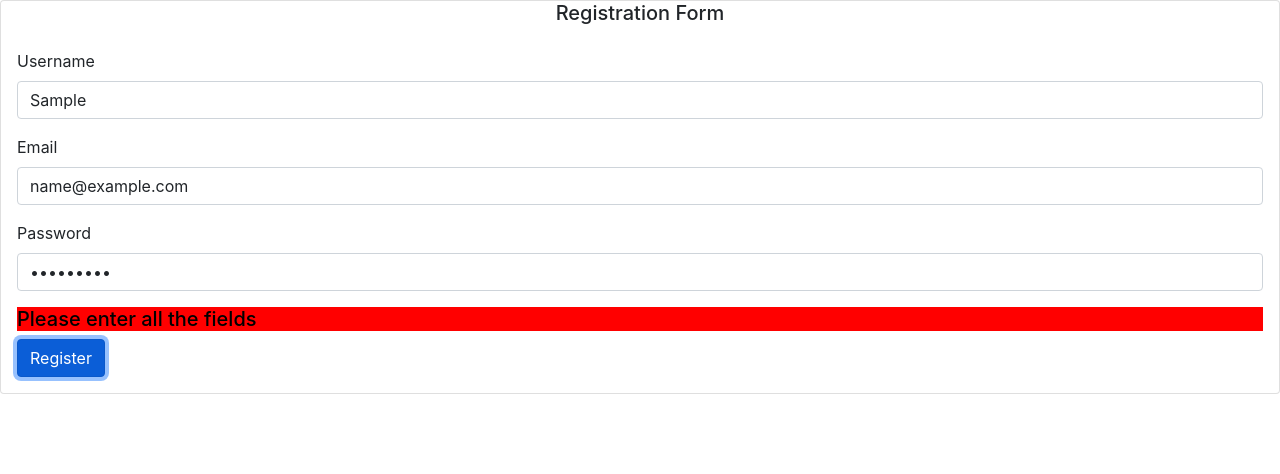
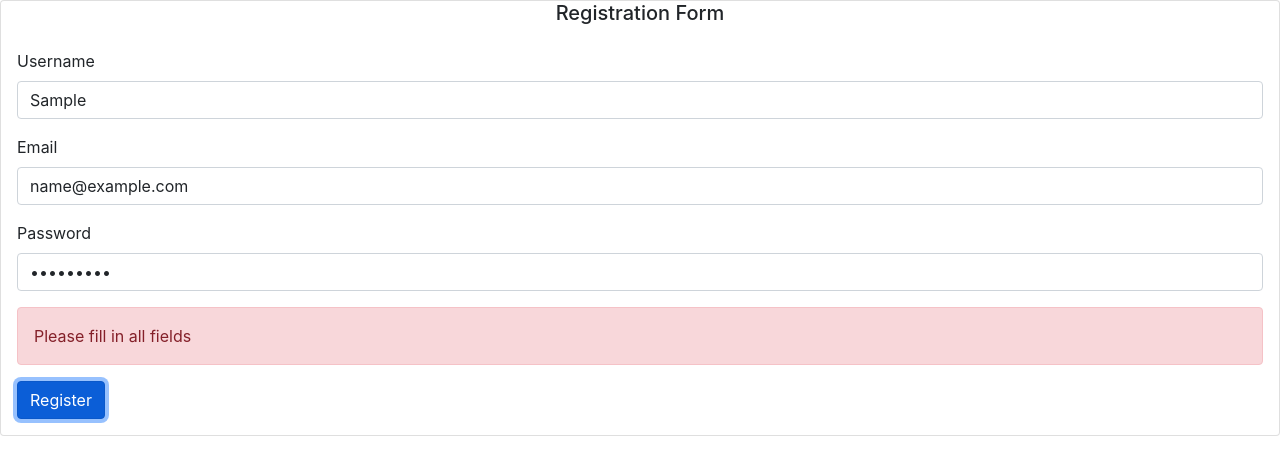
Before and after one commit to crlyhffmn/front_end, a React (Create React App) app: page / in a window 1280 px wide. Both pictures are taken after typing "Sample", "name@example.com", "Sample123" into the empty fields and a click on the button "Register". Shown: the top 474 px of the page. Built offline with nearby package versions, Linux system fonts and the light colour scheme.

Commit message:
updating error messages

```diff
--- a/src/components/Register/Register.js
+++ b/src/components/Register/Register.js
@@ -1,6 +1,6 @@
 import React, { useState } from 'react';
 import axios from 'axios';
-import { Form, Button, Card, Row, Col } from 'react-bootstrap';
+import { Form, Button, Card, Row, Col, Alert } from 'react-bootstrap';
 
 const Register = () => {
 
@@ -63,30 +63,46 @@ const Register = () => {
     const displayMessage = () => {
         if (submitted) {   // show success message if true
             return (
-                <div
-                    className="success"
+                <Alert
+                    variant='success'
                     style={{
                         display: submitted ? "" : "none",
-                    }}>
-                    <h3 style={{
-                        color: "black",
-                        backgroundColor: "#7FFF00",
-                    }}>You have successfully registered!</h3>
-                </div>
+                    }}
+                >
+                    You have sucessfully registered!
+                </Alert>
+                // <div
+                //     className="success"
+                //     style={{
+                //         display: submitted ? "" : "none",
+                //     }}>
+                //     <h3 style={{
+                //         color: "black",
+                //         backgroundColor: "#7FFF00",
+                //     }}>You have successfully registered!</h3>
+                // </div>
             )
         }
         else if (error) {  // show error message if error is true
             return (
-                <div
-                    className="error"
+                <Alert
+                    variant='danger'
                     style={{
                         display: error ? "" : "none",
-                    }}>
-                    <h5 style={{
-                        color: "black",
-                        backgroundColor: "red",
-                    }}>Please enter all the fields</h5>
-                </div>
+                    }}
+                >
+                    Please fill in all fields
+                </Alert>
+                // <div
+                //     className="error"
+                //     style={{
+                //         display: error ? "" : "none",
+                //     }}>
+                //     <h5 style={{
+                //         color: "black",
+                //         backgroundColor: "red",
+                //     }}>Please enter all the fields</h5>
+                // </div>
             )
         }
     }
@@ -135,6 +151,7 @@ const Register = () => {
                             onChange={onChangeHandler}
                         />
                     </Form.Group>
+                    {/* <Alert variant="danger">{error}</Alert> */}
                     <div className="messages">
                         {displayMessage()}
                     </div>
```
